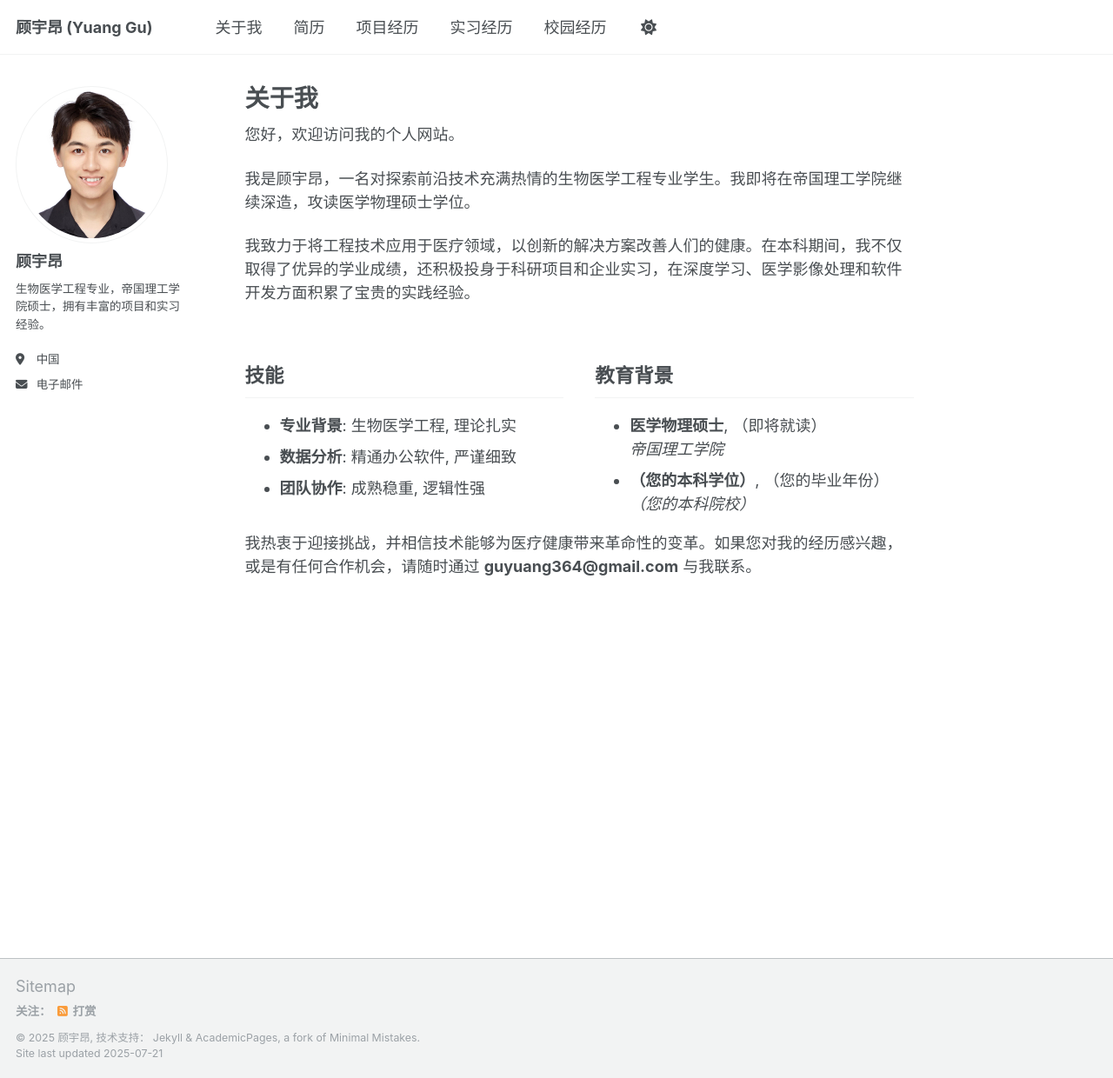
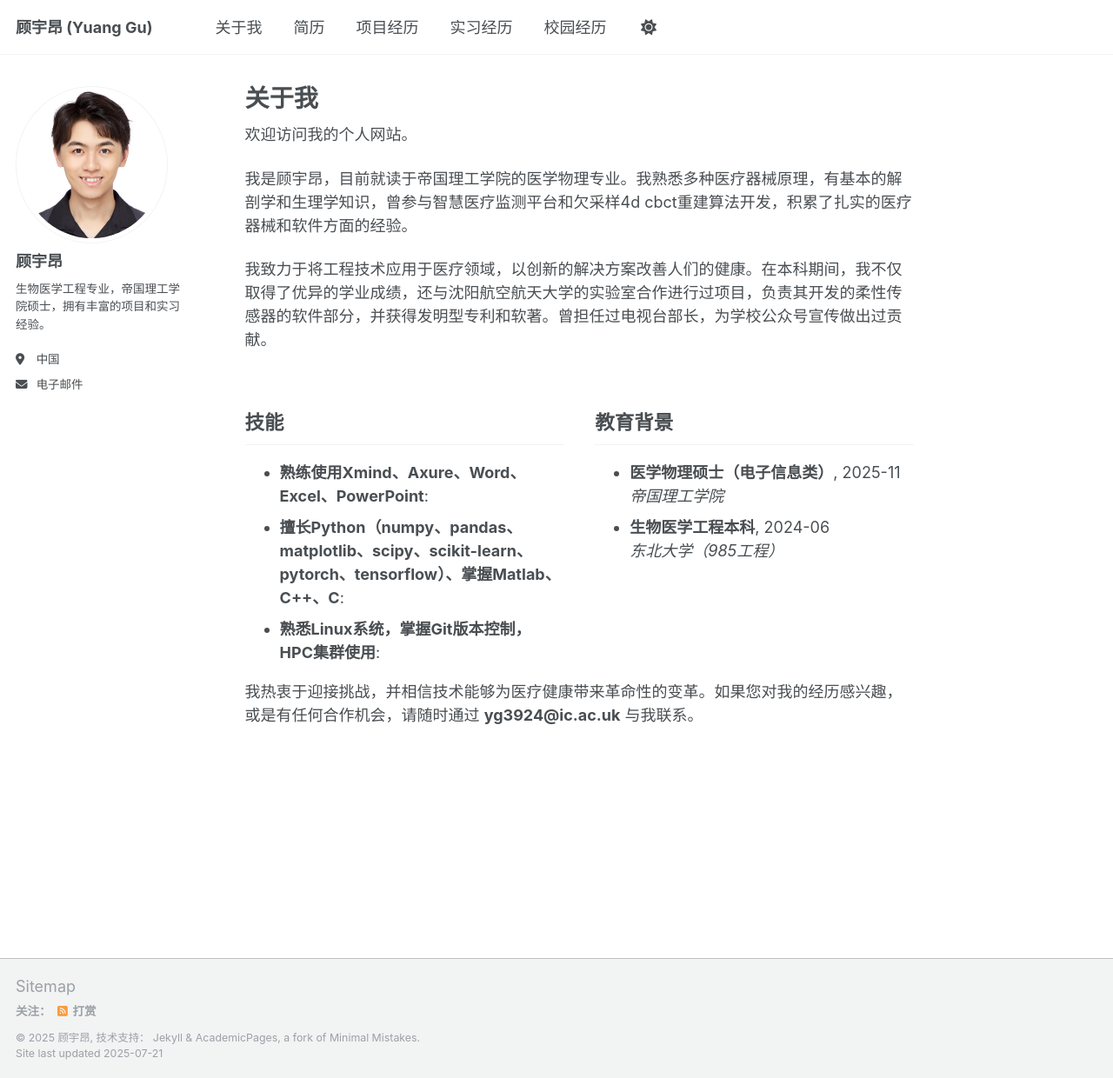
Before and after one commit to Artemisdifussion/YuangGu, a Jekyll site: the page built from _pages/about.md, in a window 1280 px wide and 1240 px high. Shown: the whole window at 87% size. Built offline with Jekyll 4.4.1, drawn with Linux system fonts in a browser that asks for light colours.

Commit message:
content change for home page

```diff
--- a/_data/cv.json
+++ b/_data/cv.json
@@ -34,46 +34,40 @@
   "education": [
     {
       "institution": "帝国理工学院",
-      "area": "医学物理硕士",
+      "area": "医学物理硕士（电子信息类）",
       "studyType": "",
-      "startDate": "",
-      "endDate": "（即将就读）",
+      "startDate": "2024-09",
+      "endDate": "2025-11",
       "gpa": null,
       "courses": []
     },
     {
-      "institution": "（您的本科院校）",
-      "area": "（您的本科学位）",
+      "institution": "东北大学（985工程）",
+      "area": "生物医学工程本科",
       "studyType": "",
-      "startDate": "",
-      "endDate": "（您的毕业年份）",
+      "startDate": "2020-09",
+      "endDate": "2024-06",
       "gpa": null,
       "courses": []
     }
   ],
   "skills": [
     {
-      "name": "专业背景",
+      "name": "熟练使用Xmind、Axure、Word、Excel、PowerPoint",
       "level": "",
       "keywords": [
-        "生物医学工程",
-        "理论扎实"
       ]
     },
     {
-      "name": "数据分析",
+      "name": "擅长Python（numpy、pandas、matplotlib、scipy、scikit-learn、pytorch、tensorflow）、掌握Matlab、C++、C",
       "level": "",
       "keywords": [
-        "精通办公软件",
-        "严谨细致"
       ]
     },
     {
-      "name": "团队协作",
+      "name": "熟悉Linux系统，掌握Git版本控制，HPC集群使用",
       "level": "",
       "keywords": [
-        "成熟稳重",
-        "逻辑性强"
       ]
     }
   ],
--- a/_pages/about.md
+++ b/_pages/about.md
@@ -7,11 +7,11 @@ redirect_from:
   - /about.html
 ---
 
-<p>您好，欢迎访问我的个人网站。</p>
+<p>欢迎访问我的个人网站。</p>
 
-<p>我是顾宇昂，一名对探索前沿技术充满热情的生物医学工程专业学生。我即将在帝国理工学院继续深造，攻读医学物理硕士学位。</p>
+<p>我是顾宇昂，目前就读于帝国理工学院的医学物理专业。我熟悉多种医疗器械原理，有基本的解剖学和生理学知识，曾参与智慧医疗监测平台和欠采样4d cbct重建算法开发，积累了扎实的医疗器械和软件方面的经验。</p>
 
-<p>我致力于将工程技术应用于医疗领域，以创新的解决方案改善人们的健康。在本科期间，我不仅取得了优异的学业成绩，还积极投身于科研项目和企业实习，在深度学习、医学影像处理和软件开发方面积累了宝贵的实践经验。</p>
+<p>我致力于将工程技术应用于医疗领域，以创新的解决方案改善人们的健康。在本科期间，我不仅取得了优异的学业成绩，还与沈阳航空航天大学的实验室合作进行过项目，负责其开发的柔性传感器的软件部分，并获得发明型专利和软著。曾担任过电视台部长，为学校公众号宣传做出过贡献。</p>
 
 <div style="display: flex;">
   <div style="flex: 1; padding-right: 1em;">
@@ -35,4 +35,4 @@ redirect_from:
   </div>
 </div>
 
-<p>我热衷于迎接挑战，并相信技术能够为医疗健康带来革命性的变革。如果您对我的经历感兴趣，或是有任何合作机会，请随时通过 <strong>guyuang364@gmail.com</strong> 与我联系。</p>
+<p>我热衷于迎接挑战，并相信技术能够为医疗健康带来革命性的变革。如果您对我的经历感兴趣，或是有任何合作机会，请随时通过 <strong>yg3924@ic.ac.uk</strong> 与我联系。</p>
```
